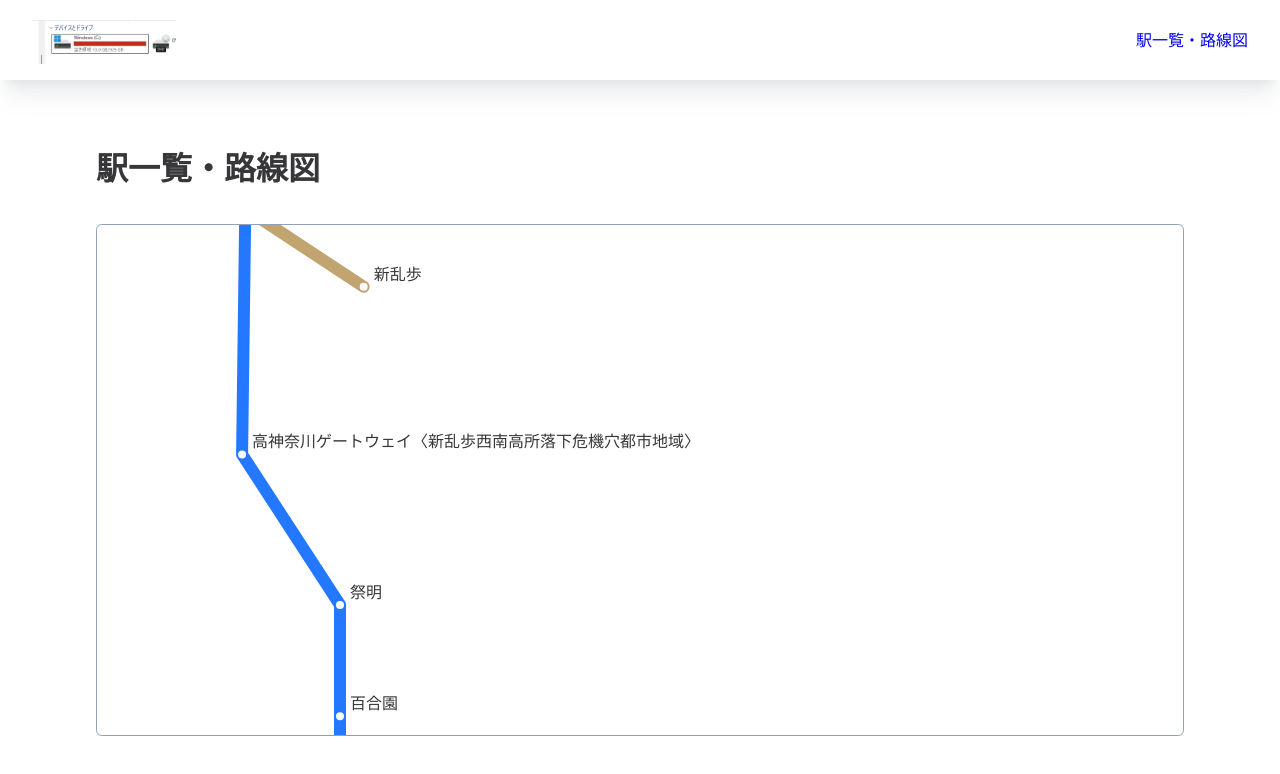
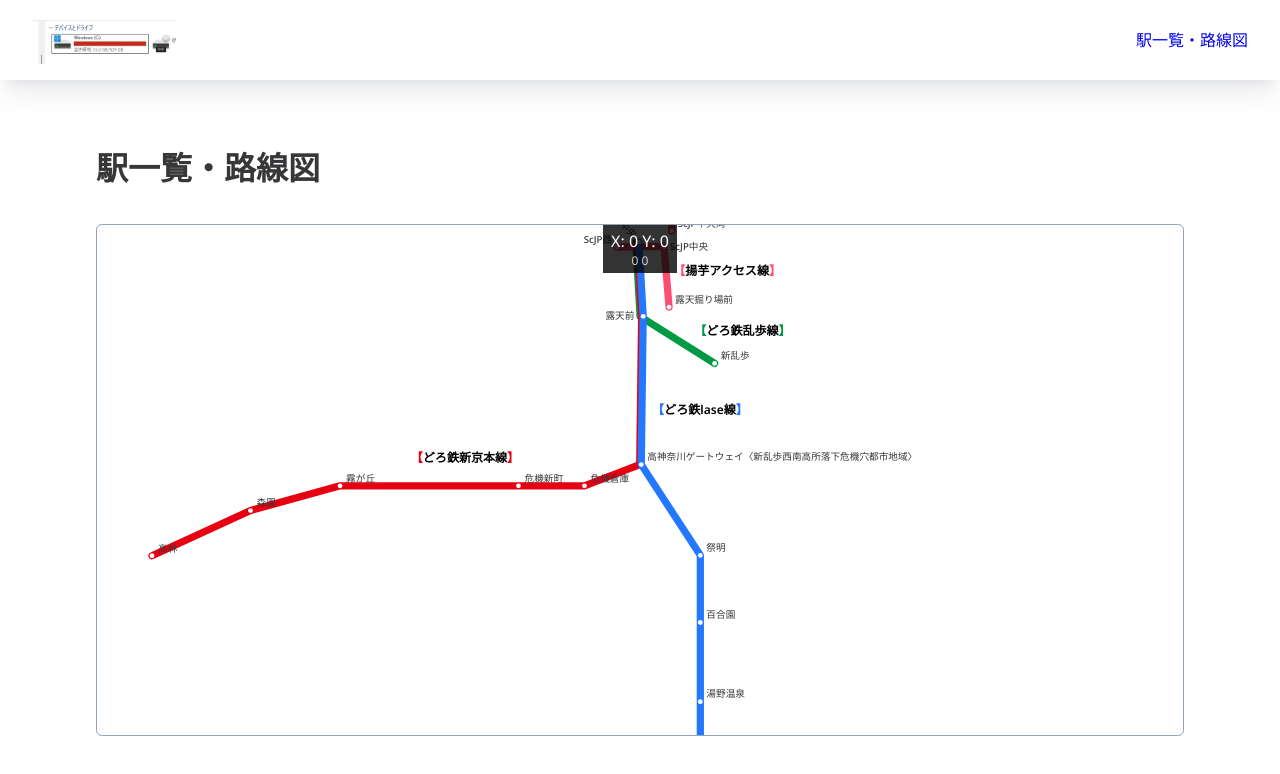
Before and after one commit to driplase/lase-railway, a Next.js app: page /stations in a window 1280 px wide. Shown: the top 774 px of the page. Built offline with nearby package versions, Linux system fonts and the light colour scheme; a web font is replaced by a local one.

Commit message:
feat: route line name is now showed with a label chore: added coordination overlay

```diff
--- a/src/components/RouteMap.tsx
+++ b/src/components/RouteMap.tsx
@@ -1,7 +1,7 @@
 "use client"
 
 import { Fragment, useRef, useState } from "react";
-import RouteMapSVG, { height, width } from "./RouteMapSVG";
+import RouteMapSVG, { height, width, sizeMultiplier, offset } from "./RouteMapSVG";
 
 export default function RouteMap() {
   const viewport = useRef<HTMLDivElement>(null)
@@ -19,6 +19,11 @@ export default function RouteMap() {
     x: 0,
     y: 0,
     zoom: 1,
+  })
+
+  const [cursorPosition, setCursorPosition] = useState({
+    x: 0,
+    y: 0,
   })
 
   const clampPosition = (x: number, y: number, zoom: number) => {
@@ -77,6 +82,27 @@ export default function RouteMap() {
   }
 
   const handlePointerMove = (event: React.PointerEvent<HTMLDivElement>) => {
+    const viewportElement = viewport.current
+
+    if (viewportElement) {
+      const svg = viewportElement.querySelector("svg")
+      if (!svg) return
+
+      const point = svg.createSVGPoint()
+      point.x = event.clientX
+      point.y = event.clientY
+
+      const matrix = svg.getScreenCTM()
+      if (!matrix) return
+
+      const svgPoint = point.matrixTransform(matrix.inverse())
+
+      setCursorPosition({
+        x: Math.round(svgPoint.x / sizeMultiplier),
+        y: Math.round(svgPoint.y / sizeMultiplier),
+      })
+    }
+
     if (event.pointerId !== drag.current.pointerId) return
 
     const deltaX = event.clientX - drag.current.startX
@@ -84,7 +110,6 @@ export default function RouteMap() {
     if (Math.abs(deltaX) > 3 || Math.abs(deltaY) > 3) {
       if (!drag.current.moved) {
         drag.current.moved = true
-        const viewportElement = viewport.current
         if (viewportElement && !viewportElement.hasPointerCapture(event.pointerId)) {
           viewportElement.setPointerCapture(event.pointerId)
         }
@@ -143,6 +168,17 @@ export default function RouteMap() {
       <div
         className="absolute inset-0 flex justify-center items-center"
       >
+        <div className="absolute top-0 pointer-events-none z-16 w-full flex justify-center">
+          <div className="px-2 py-1 bg-black/80 text-white text-center">
+            <div>
+              X: {Math.round(cursorPosition.x)} Y: {Math.round(cursorPosition.y)}
+            </div>
+            <div className="text-xs opacity-80">
+              {Math.round(cursorPosition.x * sizeMultiplier)} {Math.round(cursorPosition.y * sizeMultiplier)}
+            </div>
+          </div>
+        </div>
+
         <RouteMapSVG
           style={{
             transform: `translate(calc(${position.x}px), calc(${position.y}px)) scale(${position.zoom})`,
--- a/src/components/RouteMapSVG.tsx
+++ b/src/components/RouteMapSVG.tsx
@@ -1,15 +1,15 @@
 import { stations, lines, stationAppearance, type Line } from "@/data/stations";
 import { cn } from '@/lib/utils'
 import Link from "next/link";
-import { CSSProperties } from "react";
+import { CSSProperties, Fragment } from "react";
 
 interface MapLine extends Line {
   points: string;
 }
 
-const sizeMultiplier = .64;
-const offset = [-200, -320]
-export const width = 1000
+export const sizeMultiplier = .64;
+export const offset = [-1000, -320]
+export const width = 1800
 export const height = 1500
 
 export default function RouteMapSVG({
@@ -18,7 +18,41 @@ export default function RouteMapSVG({
   style?: CSSProperties,
 }) {
   const mapLines: MapLine[] = lines.map(line => {
-    const lineStations = line.stationNumbers.map(stationId => stations.find(station => station.stationNumber.includes(stationId)))
+    const lineStations = line.stationNumbers.map(stationId => {
+      const idx = stations.findIndex(station => station.stationNumber.includes(stationId))
+      const station = stations[idx]
+
+      if (!station) return null;
+
+      const z = station.stationNumber.sort((a, b) =>
+        lines.findIndex(l => l.stationNumbers.includes(b)) - lines.findIndex(l => l.stationNumbers.includes(a))
+      ).findIndex(n => n === stationId)
+
+      let delta = [0, 0];
+
+      const previousStation = stations.find(station => station.stationNumber.includes(line.stationNumbers[idx - 1]));
+      const nextStation = stations.find(station => station.stationNumber.includes(line.stationNumbers[idx + 1]));
+
+      if (previousStation) {
+        delta = station.position.map((p, i) => p - previousStation.position[i])
+      } else if (nextStation) {
+        delta = station.position.map((p, i) => nextStation.position[i] - p)
+      }
+
+      const angle = Math.atan2(delta[1], delta[0])
+      const pointOffset = [
+        Math.cos(angle + Math.PI / 2) * z * 4,
+        Math.sin(angle + Math.PI / 2) * z * 4,
+      ]
+
+      return {
+        ...station,
+        position: [
+          station.position[0] + pointOffset[0],
+          station.position[1] + pointOffset[1],
+        ]
+      }
+    })
 
     return {
       ...line,
@@ -38,8 +72,8 @@ export default function RouteMapSVG({
         <g className="lines">
           { mapLines.map(line => {
             return (
+              <Fragment key={line.id}>
                 <polyline
-                key={line.id}
                   className={cn(line.id, "stroke-12")}
                   points={line.points}
                   stroke={line.color}
@@ -47,6 +81,18 @@ export default function RouteMapSVG({
                   strokeLinecap="round"
                   strokeLinejoin="round"
                 />
+
+                { line.appearance?.label?.enabled && (
+                  <text
+                    x={line.appearance?.label.x}
+                    y={line.appearance?.label.y}
+                    fontWeight={600}
+                    fontSize={20}
+                  >
+                    <tspan fill={line.color}>【</tspan>{ line.name }<tspan fill={line.color}>】</tspan>
+                  </text>
+                ) }
+              </Fragment>
             );
           }) }
         </g>
--- a/src/data/stations.ts
+++ b/src/data/stations.ts
@@ -13,6 +13,13 @@ export interface Line {
   name: string;
   color: string;
   stationNumbers: string[];
+  appearance?: {
+    label?: {
+      enabled: boolean;
+      x: number;
+      y: number;
+    },
+  };
 }
 
 export interface StationAppearance {
@@ -25,9 +32,9 @@ export interface StationAppearance {
 }
 
 export const stations: Station[] = [
-  { id: "scjp-chuo", stationNumber: ["DR01", "DP01"], name: "ScJP中央", nameRomanized: "ScJP-chuo", position: [-159, 56], url: true },
-  { id: "roten-mae", stationNumber: ["DR02", "DP02"], name: "露天前", nameRomanized: "Roten-mae", position: [-148, 248], url: true },
-  { id: "takakanagawa-gateway-shin-rampo-seinan-kosho-rakka-kiki-ana-toshi-chiiki", stationNumber: ["DR03"], name: "高神奈川ゲートウェイ〈新乱歩西南高所落下危機穴都市地域〉", nameHiragana: "たかかながわげーとうぇい〈しんらんぽせいなんこうしょらっかききあなとしちいき〉", nameRomanized: "Takakanagawa Gateway <Shin-rampo Seinan Kosho Rakka Kiki Ana Toshi Chiiki>", position: [-153, 632], url: true },
+  { id: "scjp-chuo", stationNumber: ["DR01", "DP01", "DS01"], name: "ScJP中央", nameRomanized: "ScJP-chuo", position: [-159, 56], url: true },
+  { id: "roten-mae", stationNumber: ["DR02", "DP02", "DS02"], name: "露天前", nameRomanized: "Roten-mae", position: [-148, 248], url: true },
+  { id: "takakanagawa-gateway-shin-rampo-seinan-kosho-rakka-kiki-ana-toshi-chiiki", stationNumber: ["DR03", "DS03"], name: "高神奈川ゲートウェイ〈新乱歩西南高所落下危機穴都市地域〉", nameHiragana: "たかかながわげーとうぇい〈しんらんぽせいなんこうしょらっかききあなとしちいき〉", nameRomanized: "Takakanagawa Gateway ‘Shin-rampo Seinan Kosho Rakka Kiki Ana Toshi Chiiki’", position: [-153, 632], url: true },
   { id: "saimyo", stationNumber: ["DR04"], name: "祭明", nameRomanized: "Saimyo", position: [0, 867], url: true },
   { id: "yurizono", stationNumber: ["DR05"], name: "百合園", nameRomanized: "Yurizono", position: [0, 1041], url: true },
   { id: "yuno-onsen", stationNumber: ["DR06"], name: "湯野温泉", nameRomanized: "Yuno-onsen", position: [0, 1246], url: true },
@@ -48,18 +55,31 @@ export const stations: Station[] = [
   { id: "scjp-nishi", stationNumber: ["IA01"], name: "ScJP西", nameRomanized: "ScJP Nishi", position: [-216, 69] },
   { id: "ia02-scjp-chuo", stationNumber: ["IA02"], name: "ScJP中央", nameRomanized: "ScJP Chuo", position: [-94, 67] },
   { id: "rotenboriba-mae", stationNumber: ["IA03"], name: "露天掘り場前", nameRomanized: "Rotenboriba-mae", position: [-81, 224] },
+
+  { id: "kiki-soko", stationNumber: ["DS04"], name: "危機倉庫", nameRomanized: "Kiki-soko", position: [-300, 687] },
+  { id: "kiki-shinmachi", stationNumber: ["DS05"], name: "危機新町", nameRomanized: "Kiki-shinmachi", position: [-471, 687] },
+  { id: "kiri-gaoka", stationNumber: ["DS06"], name: "霧が丘", nameRomanized: "Kiri-gaoka", position: [-933, 687] },
+  { id: "morizono", stationNumber: ["DS07"], name: "森園", nameRomanized: "Morizono", position: [-1165, 751] },
+  { id: "takabayashi", stationNumber: ["DS08"], name: "高林", nameRomanized: "Takabayashi", position: [-1420, 868] },
 ]
 
 export const lines: Line[] = [
   {
     id: "DP",
-    name: "乱歩線",
-    color: "#c1a470",
+    name: "どろ鉄乱歩線",
+    color: "#009944",
     stationNumbers: [
       "DP01",
       "DP02",
       "DP03",
     ],
+    appearance: {
+      label: {
+        enabled: true,
+        x: -10,
+        y: 190,
+      }
+    }
   },
   {
     id: "sushi-railway",
@@ -70,6 +90,13 @@ export const lines: Line[] = [
       "sushi-railway-mura",
       "sushi-railway-portal",
     ],
+    appearance: {
+      label: {
+        enabled: true,
+        x: 200,
+        y: 950,
+      }
+    }
   },
   {
     id: "IS0X",
@@ -82,6 +109,13 @@ export const lines: Line[] = [
       "IS04",
       "IS05",
     ],
+    appearance: {
+      label: {
+        enabled: true,
+        x: -140,
+        y: -160,
+      }
+    }
   },
   {
     id: "IS1X",
@@ -101,10 +135,39 @@ export const lines: Line[] = [
       "IA02",
       "IA03",
     ],
+    appearance: {
+      label: {
+        enabled: true,
+        x: -45,
+        y: 90,
+      }
+    }
+  },
+  {
+    id: "DS",
+    name: "どろ鉄新京本線",
+    color: "#e60012",
+    stationNumbers: [
+      "DS01",
+      "DS02",
+      "DS03",
+      "DS04",
+      "DS05",
+      "DS06",
+      "DS07",
+      "DS08",
+    ],
+    appearance: {
+      label: {
+        enabled: true,
+        x: -480,
+        y: 400,
+      }
+    }
   },
   {
     id: "DR",
-    name: "本線",
+    name: "どろ鉄lase線",
     color: "#2478ff",
     stationNumbers: [
       "DR01",
@@ -115,6 +178,13 @@ export const lines: Line[] = [
       "DR06",
       "DR07",
     ],
+    appearance: {
+      label: {
+        enabled: true,
+        x: -80,
+        y: 320,
+      }
+    }
   },
 ]
 
```
Lines whose indentation alone changed are shown as unchanged.
